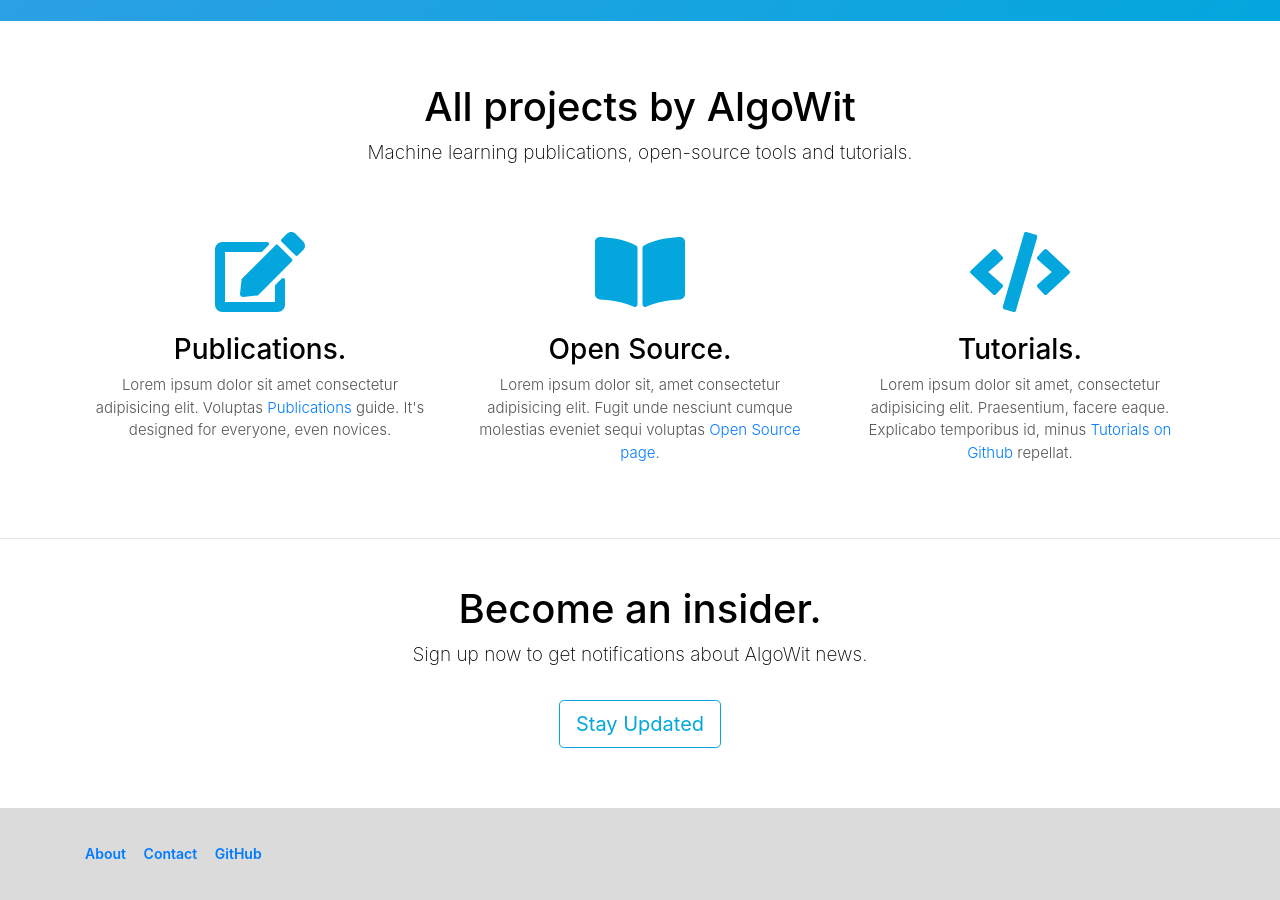
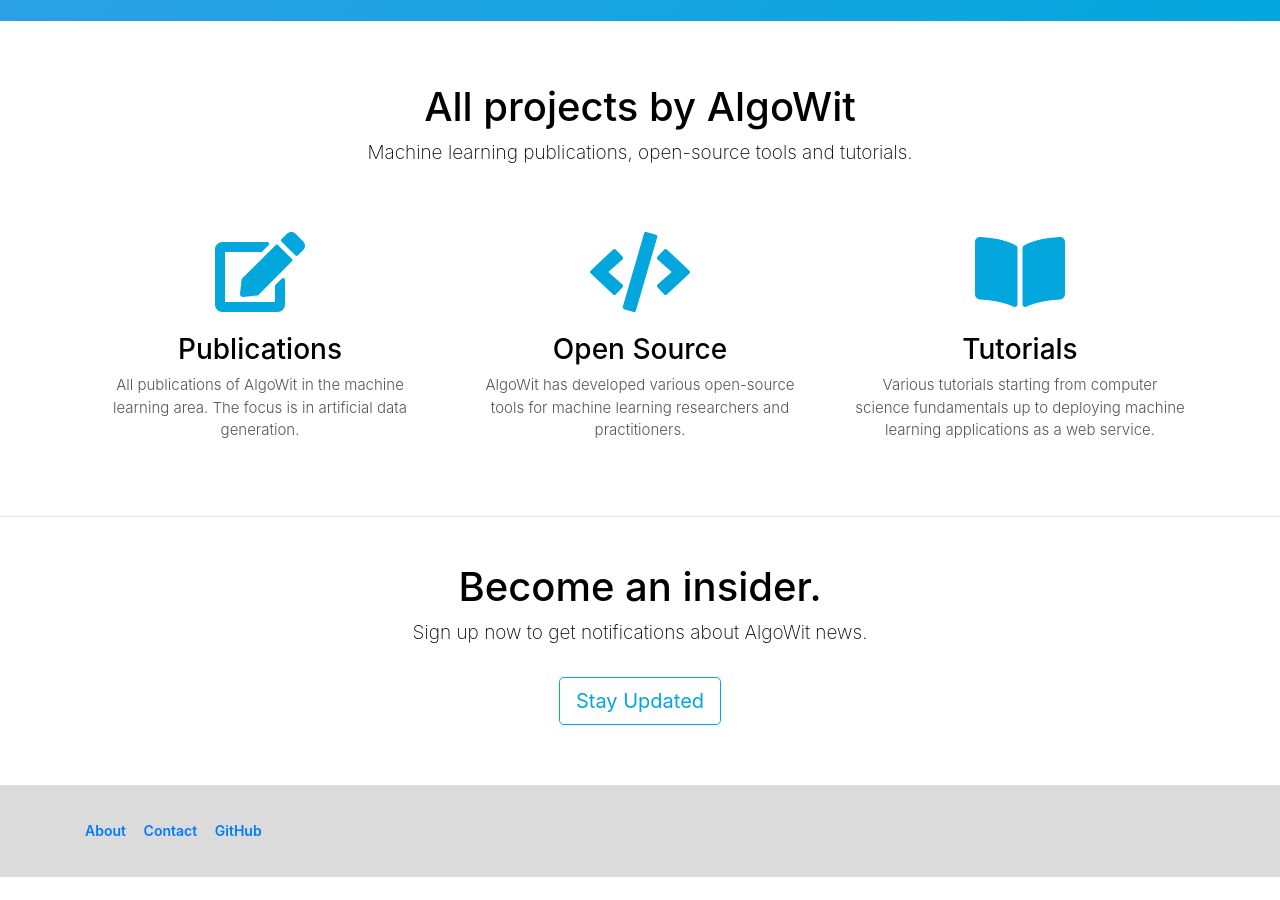
Before and after one commit to gmoraitis/algowit.github.io, a Jekyll site: the page built from index.html, in a window 1280 px wide and 900 px high, scrolled down 1008 px. Built offline with Jekyll 4.4.1, drawn with Linux system fonts in a browser that asks for light colours; comment, search, counter and statistics services are not loaded; after the commit the page ends 1885 px from its top, so only the background shows below that.

Commit message:
Changed project's title and icons

```diff
--- a/index.html
+++ b/index.html
@@ -56,25 +56,22 @@
           <div class="icon">
             <i class="fas fa-edit"></i>
           </div>
-          <h3 class="no-anchor">Publications.</h3>
-          <p>Lorem ipsum dolor sit amet consectetur adipisicing elit. Voluptas <a href="/publications">Publications</a>
-            guide. It's designed for everyone, even novices.</p>
+          <h3 class="no-anchor">Publications</h3>
+          <p>All publications of AlgoWit in the machine learning area. The focus is in artificial data generation.</p>
+        </div>
+        <div class="col-sm-4">
+          <div class="icon">
+            <i class="fas fa-code"></i>
+          </div>
+          <h3 class="no-anchor">Open Source</h3>
+          <p>AlgoWit has developed various open-source tools for machine learning researchers and practitioners.</p>
         </div>
         <div class="col-sm-4">
           <div class="icon">
             <i class="fas fa-book-open"></i>
           </div>
-          <h3 class="no-anchor">Open Source.</h3>
-          <p>Lorem ipsum dolor sit, amet consectetur adipisicing elit. Fugit unde nesciunt cumque molestias eveniet
-            sequi voluptas <a href="/open_source">Open Source page</a>.</p>
-        </div>
-        <div class="col-sm-4">
-          <div class="icon">
-            <i class="fas fa-code"></i>
-          </div>
-          <h3 class="no-anchor">Tutorials.</h3>
-          <p>Lorem ipsum dolor sit amet, consectetur adipisicing elit. Praesentium, facere eaque. Explicabo temporibus
-            id, minus <a href="https://github.com/AlgoWit/tutorials">Tutorials on Github</a> repellat.</p>
+          <h3 class="no-anchor">Tutorials</h3>
+          <p>Various tutorials starting from computer science fundamentals up to deploying machine learning applications as a web service.</p>
         </div>
       </div>
     </div>
```
